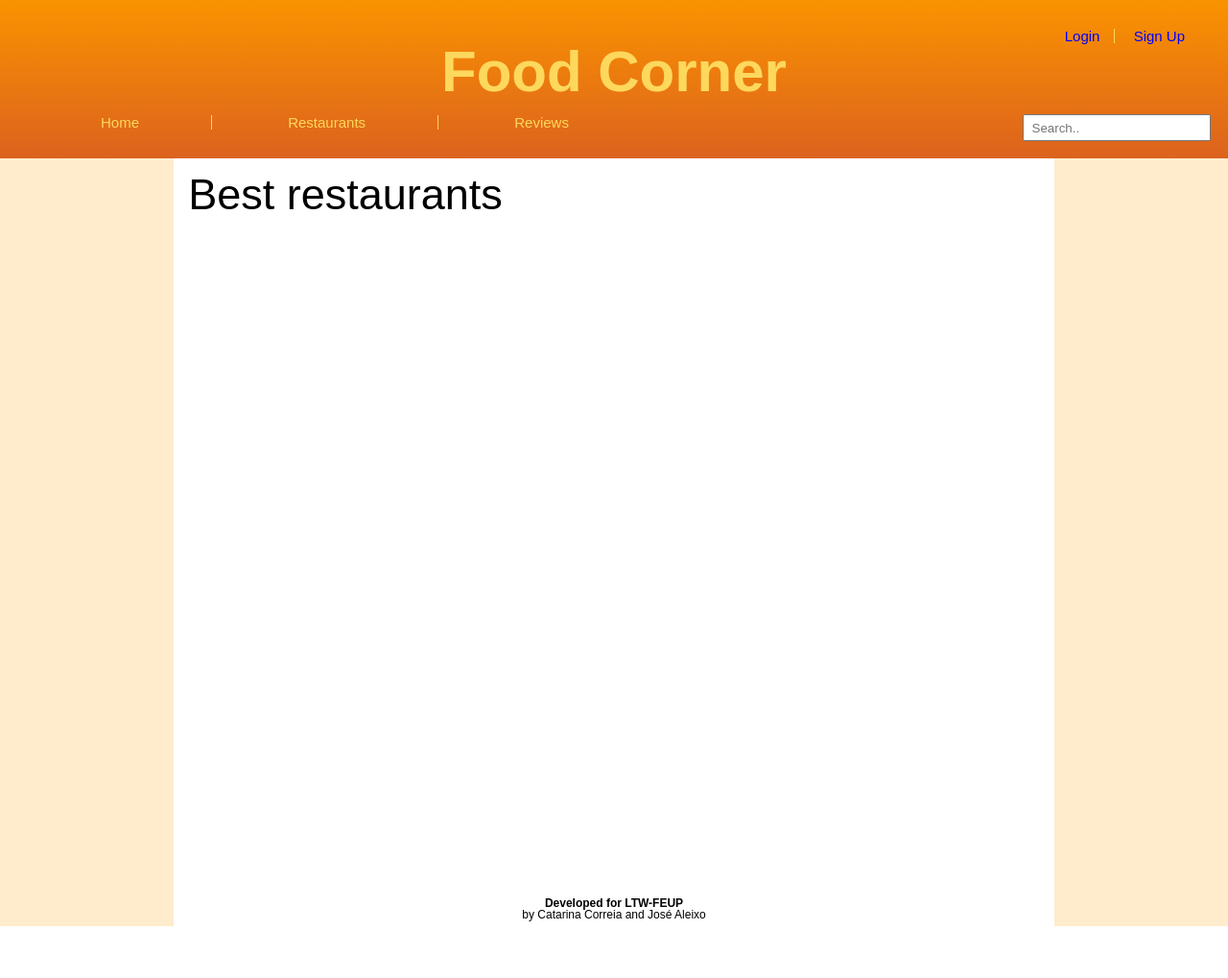
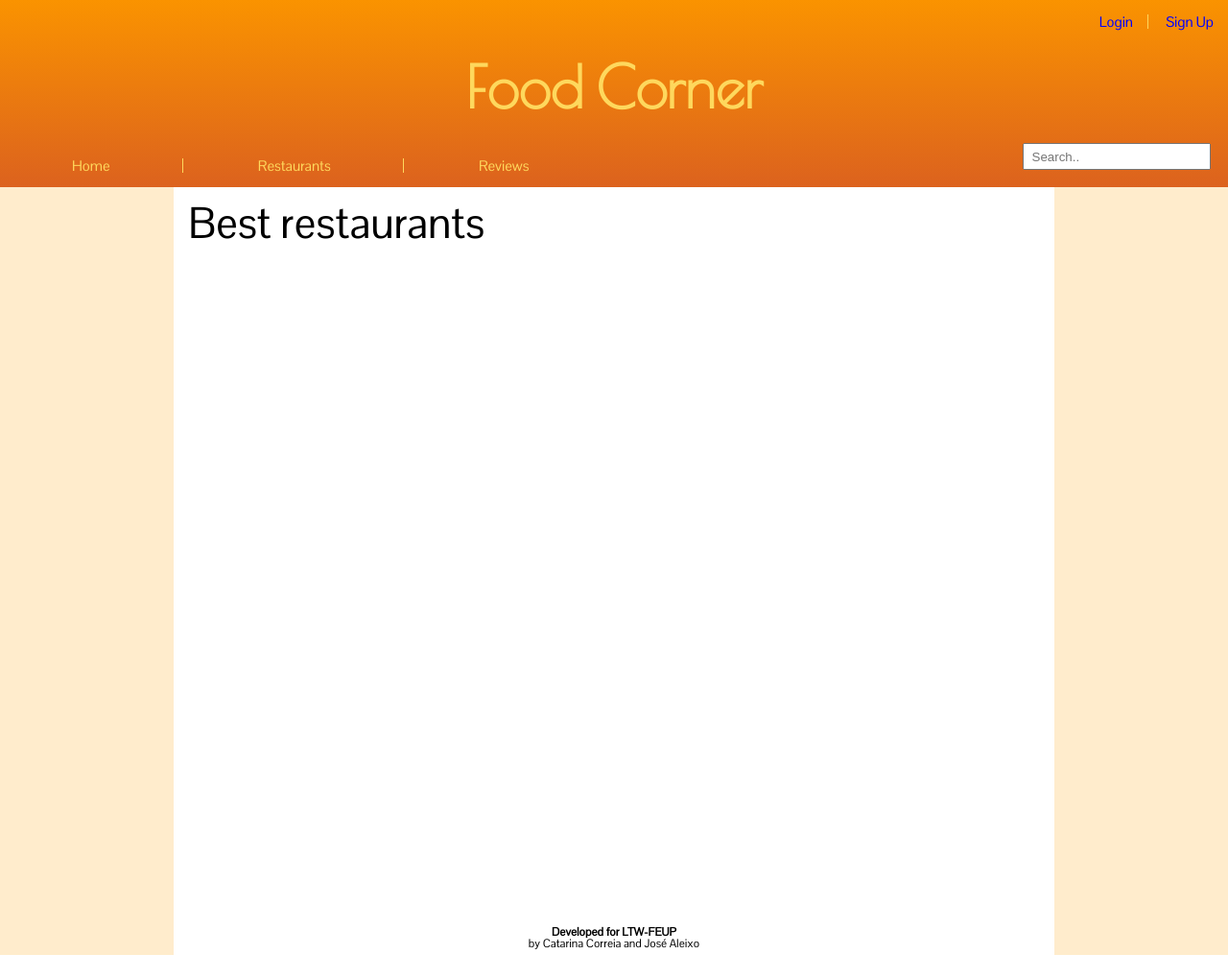
Before and after one commit to jazzchipc/LTW-FEUP, a PHP site: page /index.php in a window 1280 px wide. Shown: the whole page at 96% size. Before the commit the page ends 965 px from the top, so only its background shows below. Run offline with PHP 8.4, Linux system fonts and the light colour scheme.

Commit message:
changed colors and font

```diff
--- a/website/resources/css/style.css
+++ b/website/resources/css/style.css
@@ -12,7 +12,7 @@
 
 
 html{
-    font-family: Arial, Helvetica, sans-serif;
+    font-family: 'Pontano Sans', sans-serif;
     font-size: 15px;
 }
 
@@ -85,9 +85,6 @@
     background-image: linear-gradient(to bottom,  #fa9300 0%,#dc621e 100%); /* W3C */
     filter: progid:DXImageTransform.Microsoft.gradient( startColorstr='#fa9300', endColorstr='#dc621e',GradientType=0 ); /* IE6-9 */
 
-
-    padding: 2rem;
-    margin: 0;
     position: relative;
 }
 
@@ -116,8 +113,10 @@
 }
 
 header #title{
+    font-family: 'Poiret One', cursive;
     text-decoration: none;
     color:#fed85d;
+    padding-top: 2rem;
 }
 
 
@@ -133,7 +132,7 @@
     font-size: 1rem;
     margin-left:auto;
     margin-right:0;
-
+    padding-top:1rem;
 }
 
 header .login a {
@@ -159,6 +158,8 @@
 
 header .menu {
     margin: 1rem 0 0;
+    padding-top: 2rem;
+    padding-bottom:1rem;
 }
 
 header .menu ul li{
@@ -351,7 +352,7 @@
     margin-left:5rem;
     margin-bottom:5rem;
     padding: 5px;
-    box-shadow: inset 0 0 0 5px saddlebrown;
+    box-shadow: inset 0 0 0 3px #fed85d;
 }
 
 .user_info .user_name label{
--- a/website/templates/header.php
+++ b/website/templates/header.php
@@ -9,6 +9,7 @@
     <meta charset="utf-8">
     <meta name="viewport" content="width=device-width, initial-scale=1.0">
 
+   <link href="https://fonts.googleapis.com/css?family=Amatic+SC|Poiret+One|Pontano+Sans" rel="stylesheet">
     <link rel="stylesheet" href="/resources/css/reset.css">
     <link rel="stylesheet" href="/resources/css/jquery-ui.theme.css">
     <link rel="stylesheet" href="/resources/css/jquery-ui.min.css">
```
